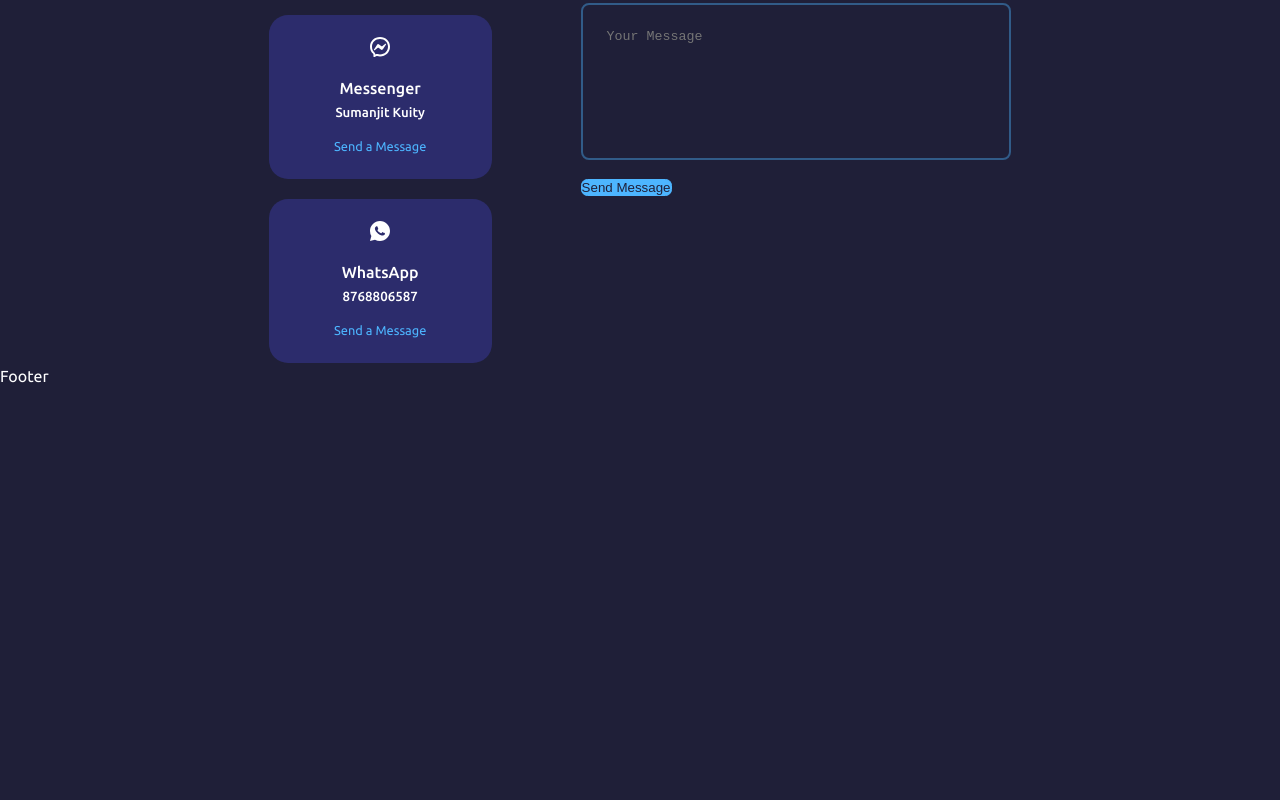
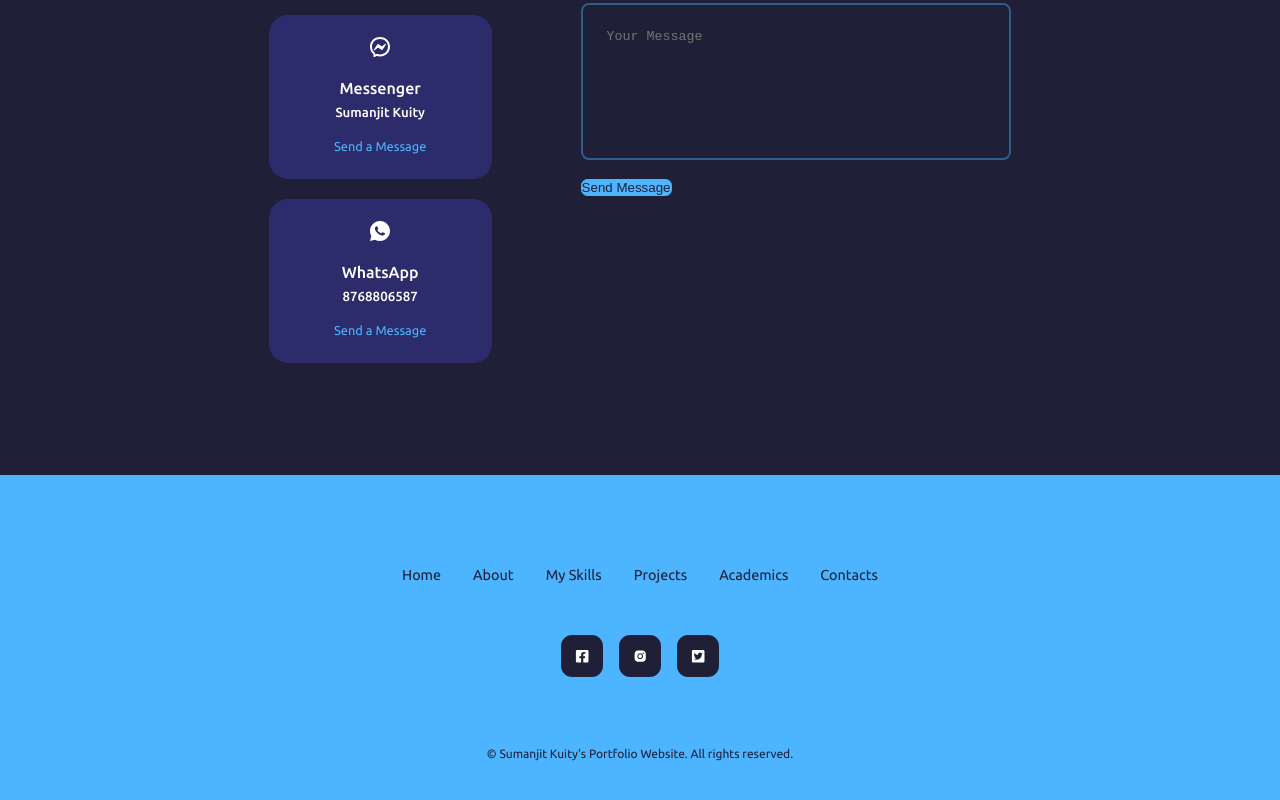
Before and after one commit to Sumanjit38/portfolio_website, a React (Create React App) app: page / in a window 1280 px wide. Shown: the part 3021-3821 px from the top of the page. Before the commit the page ends 3411 px from the top, so only its background shows below. Built offline with nearby package versions, Linux system fonts and the light colour scheme.

Commit message:
first update

```diff
--- a/src/components/footer/Footer.jsx
+++ b/src/components/footer/Footer.jsx
@@ -1,9 +1,33 @@
 import React from 'react'
 import './footer.css'
+import {FaFacebookSquare} from 'react-icons/fa'
+import {AiFillInstagram} from 'react-icons/ai'
+import {FaTwitterSquare} from 'react-icons/fa'
 
 const Footer = () => {
   return (
-    <div>Footer</div>
+    <footer>
+      <a href='#' className='footer__logo'></a>
+
+      <ul className='permalinks'>
+        <li><a href='#'>Home</a></li>
+        <li><a href='#about'>About</a></li>
+        <li><a href='#skills'>My Skills</a></li>
+        <li><a href='#projects'>Projects</a></li>
+        <li><a href='#academics'>Academics</a></li>
+        <li><a href='#contacts'>Contacts</a></li>
+      </ul>
+
+      <div className='footer__socials'>
+        <a href='https://facebook.com'><FaFacebookSquare/></a>
+        <a href='https://instagram.com'><AiFillInstagram/></a>
+        <a href='https://twitter.com'><FaTwitterSquare/></a>
+      </div>
+
+      <div className='footer__copyright'>
+        <small>&copy; Sumanjit Kuity's Portfolio Website. All rights reserved.</small>
+      </div>
+    </footer>
   )
 }
 export default Footer;
--- a/src/components/footer/footer.css
+++ b/src/components/footer/footer.css
@@ -0,0 +1,61 @@
+footer {
+    background: var(--color-primary);
+    padding: 3rem 0;
+    text-align: center;
+    font-size: 0.9rem;
+    margin-top: 7rem;
+}
+
+footer a {
+    color: var(--color-bg);
+
+}
+.footer__logo {
+    font-size: 2rem;
+    font-weight: 500;
+    margin-bottom: 2rem;
+    display: inline-block;
+
+}
+.permalinks {
+    display: flex;
+    flex-wrap: wrap;
+    justify-content: center;
+    gap: 2rem;
+    margin: 0 auto 3rem;
+}
+.footer__socials {
+    display: flex;
+    justify-content: center;
+    gap: 1rem;
+    margin-bottom: 4rem;
+
+}
+.footer__socials a {
+    background: var(--color-bg);
+    color: var(--color-white);
+    padding: 0.8rem;
+    border-radius: 0.7rem;
+    display: flex;
+    border: 1px solid transparent;
+
+}
+.footer__socials a:hover {
+    background: transparent;
+    color: var(--color-bg);
+    border-color: var(--color-bg);
+
+}
+.footer__copyright {
+    margin-bottom: 4rem;
+    color: var(--color-bg);
+}
+@media screen and (max-width: 600px){
+    .permalinks {
+        flex-direction: column;
+        gap: 1.5rem;
+    }
+    .footer__socials {
+        margin-bottom: 2.6rem;
+    }
+}
```
